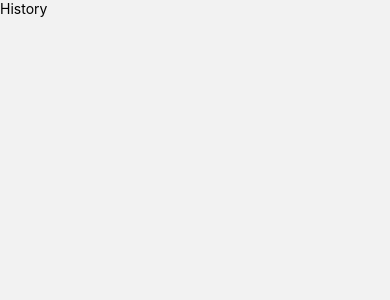
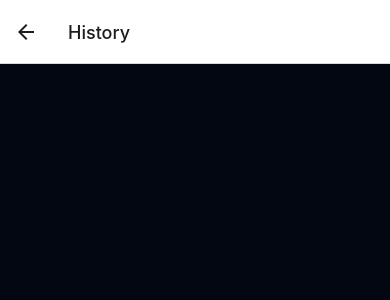
Before and after one commit to salonisv22/Calculator, a React Native app: screen /History in a window 390 px wide. Shown: the top 300 px of the page. Built offline with nearby package versions, Linux system fonts and the light colour scheme.

Commit message:
Updated history page to show calculated history

```diff
--- a/App.js
+++ b/App.js
@@ -1,8 +1,6 @@
 import React from "react";
 import Home from "./screens/Home";
 import History from "./screens/History";
-import store from "./app/store";
-import { calcultorHistoryActions } from "./features/calculatorHistory/calculatorHistorySlice";
 import { NavigationContainer } from "@react-navigation/native";
 import { createNativeStackNavigator } from "@react-navigation/native-stack";
 
@@ -17,26 +15,8 @@ export default function App() {
           component={Home}
           options={{ headerShown: false }}
         />
-        <Stack.Screen
-          name="History"
-          component={History}
-          options={{ headerShown: false }}
-        />
+        <Stack.Screen name="History" component={History} />
       </Stack.Navigator>
     </NavigationContainer>
   );
-
-  // console.log("initial state", store.getState());
-  // const unsubscribe = store.subscribe(() => {
-  //   console.log("updated state", store.getState());
-  // });
-
-  // store.dispatch(calcultorHistoryActions.calculated("3+5+7"));
-  // store.dispatch(calcultorHistoryActions.calculated("3+5+7"));
-  // store.dispatch(calcultorHistoryActions.calculated("3+5+7"));
-  // store.dispatch(calcultorHistoryActions.calculated("3+5+7"));
-  // store.dispatch(calcultorHistoryActions.calculated("3+5+7"));
-  // store.dispatch(calcultorHistoryActions.calculated("+0"));
-  // unsubscribe();
-  // return <Home />;
 }
--- /dev/null
+++ b/components/Banner.js
@@ -0,0 +1,13 @@
+import React from "react";
+import { Text, View } from "react-native";
+
+const Banner = ({ heading, description }) => {
+  return (
+    <View className="bg-zinc-700 m-2 rounded-[18px] py-2 px-5">
+      <Text className="text-lg text-white self-end">{heading}</Text>
+      <Text className="text-3xl text-white self-end">{description}</Text>
+    </View>
+  );
+};
+
+export default Banner;
--- a/screens/History.js
+++ b/screens/History.js
@@ -1,8 +1,18 @@
 import React from "react";
-import { Text } from "react-native";
+import { View } from "react-native";
+import Banner from "../components/Banner";
+import store from "../app/store";
 
 const History = () => {
-  return <Text>History</Text>;
+  const history = store.getState().calculatorHistory.history;
+
+  return (
+    <View className="bg-gray-950 w-full h-full flex-col justify-end">
+      {history.map((itr, index) => {
+        return <Banner key={index} heading={itr[0]} description={itr[1]} />;
+      })}
+    </View>
+  );
 };
 
 export default History;
--- a/screens/Home.js
+++ b/screens/Home.js
@@ -5,19 +5,13 @@ import { useState } from "react";
 import store from "../app/store";
 import { calcultorHistoryActions } from "../features/calculatorHistory/calculatorHistorySlice";
 
-import InputButton from "../components/InputButton";
-
 const buttonMatrix = [
+  ["C", "%", "⌫", "/"],
+  ["7", "8", "9", "*"],
+  ["4", "5", "6", "-"],
+  ["1", "2", "3", "+"],
   ["00", "0", ".", "="],
-  ["1", "2", "3", "+"],
-  ["4", "5", "6", "-"],
-  ["7", "8", "9", "*"],
-  ["C", "%", "⌫", "/"],
 ];
-
-const goToHistory = (navigation) => {
-  return navigation.navigate("History");
-};
 
 export default function Home({ navigation }) {
   const [statement, setStatement] = useState("");
@@ -32,7 +26,7 @@ export default function Home({ navigation }) {
       case "=":
         const result = eval(statement);
         store.dispatch(calcultorHistoryActions.calculated([statement, result]));
-        console.log(store.getState());
+
         setStatement(result);
         break;
       default:
@@ -44,10 +38,12 @@ export default function Home({ navigation }) {
     <View className="bg-gray-950 w-full h-full flex">
       <Pressable onPress={() => navigation.navigate("History")}>
         <Text className=" text-white text-5xl self-end p-4">⏱</Text>
-        {/* <InputButton value={"⏱"} action={() => goToHistory(navigation)} /> */}
       </Pressable>
 
-      <View className=" flex-1 flex-col-reverse h-auto w-auto">
+      <View className=" flex-1 flex-col justify-end h-auto w-auto">
+        <View className="h-20 w-80px m-2 justify-center">
+          <Text className="text-right text-2xl text-white">{statement}</Text>
+        </View>
         {buttonMatrix.map((itr) => (
           <ButtonGroup
             key={itr[0]}
@@ -55,10 +51,6 @@ export default function Home({ navigation }) {
             evalAction={evalInput}
           ></ButtonGroup>
         ))}
-
-        <View className="h-20 w-80px m-2 justify-center">
-          <Text className="text-right text-2xl text-white">{statement}</Text>
-        </View>
       </View>
     </View>
   );
```
